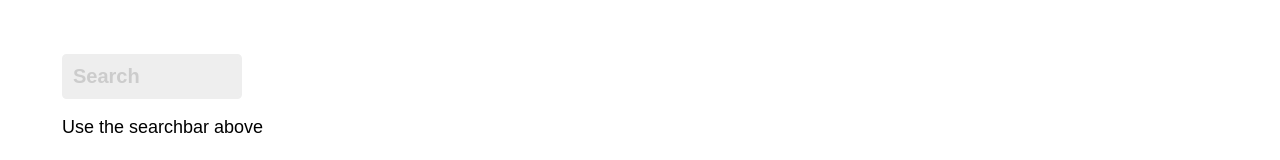
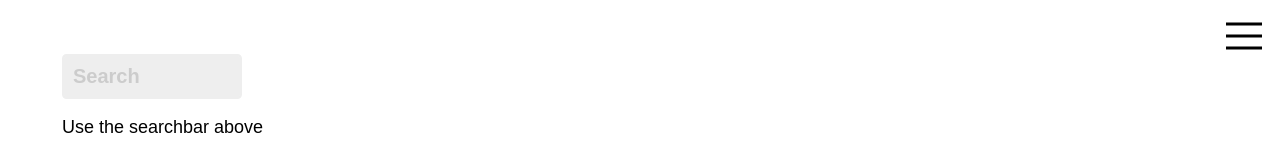
Before and after one commit to team-cake/css_transitions, a React (Vite) app: page / in a window 1280 px wide. Shown: the top 160 px of the page. Built offline with nearby package versions, Linux system fonts and the light colour scheme.

Commit message:
Added menu icon and functionality.

```diff
--- a/src/App.jsx
+++ b/src/App.jsx
@@ -1,10 +1,12 @@
 import React, { useState } from 'react'
 import cx from 'classnames'
+import FullscreenMenu from './components/FullscreenMenu'
 
 export default function App() {
 	const [open, setOpen] = useState(false)
 	return (
 		<div>
+			<FullscreenMenu />
 			<div
 				className={cx('searchbar', {
 					'is-open': open,
--- /dev/null
+++ b/src/components/FullscreenMenu.css
@@ -0,0 +1,52 @@
+button.FullscreenMenuToggler {
+	position: fixed;
+	top: 1rem;
+	right: 1rem;
+	border: none;
+	background: none;
+	display: flex;
+	outline: none;
+	cursor: pointer;
+	margin: 0;
+	padding: 0;
+	color: black;
+	transition: all 0.2s ease;
+}
+
+.FullscreenMenu {
+	position: absolute;
+	top: 0;
+	left: 0;
+	right: 0;
+	bottom: 0;
+
+	display: flex;
+	justify-content: center;
+	align-items: center;
+
+	background: #412eb5;
+	color: white;
+
+	font-size: 2rem;
+}
+
+.FullscreenMenu ul {
+	display: block;
+	margin: 0;
+	padding: 0;
+}
+
+.FullscreenMenu li {
+	display: block;
+	margin: 0.5rem;
+}
+
+.FullscreenMenu a {
+	color: white;
+	font-weight: bold;
+	text-decoration: none;
+}
+
+.FullscreenMenu a:hover {
+	text-decoration: underline;
+}
--- /dev/null
+++ b/src/components/FullscreenMenu.jsx
@@ -0,0 +1,26 @@
+import React, { useState } from 'react'
+
+import './FullscreenMenu.css'
+
+export default function FullscreenMenu() {
+	const [open, setOpen] = useState(false)
+
+	return (
+		<>
+			{open && <div className='FullscreenMenu'>hello</div>}
+			<button
+				className='FullscreenMenuToggler'
+				style={{ color: open ? 'white' : 'black' }}
+				onClick={() => setOpen(!open)}
+			>
+				<svg width='2rem' height='2rem' viewBox='0 0 24 24'>
+					<g stroke='currentColor' strokeWidth={2}>
+						<line x1='0' y1='4' x2='24' y2='4' />
+						<line x1='0' y1='12' x2='24' y2='12' />
+						<line x1='0' y1='20' x2='24' y2='20' />
+					</g>
+				</svg>
+			</button>
+		</>
+	)
+}
```
Also changed, not shown: 5 other files (tests, documents, lock files or other folders).
